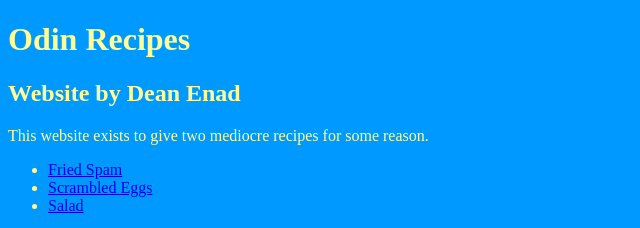
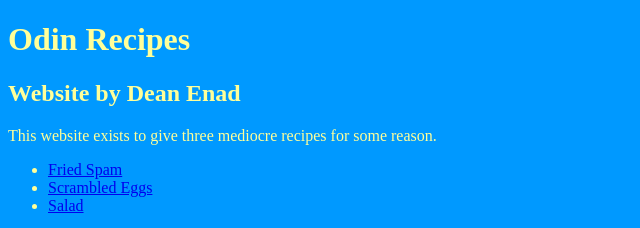
Before and after one commit to denad88/odin-recipes, a plain HTML site: page index.html in a window 1280 px wide. Shown: the top 228 px of the page, 0-640 px from the left. Drawn offline with Linux system fonts and the light colour scheme.

Commit message:
Correct text
Corrected a word in index.html.

```diff
--- a/index.html
+++ b/index.html
@@ -9,7 +9,7 @@
 <body>
 <h1>Odin Recipes</h1>
 <h2>Website by Dean Enad</h2>
-<p>This website exists to give two mediocre recipes for some reason.</p>
+<p>This website exists to give three mediocre recipes for some reason.</p>
 <ul>
   <li><a href="recipes/justSpam.html">Fried Spam</a></li>
   <li><a href="recipes/scrambledEggs.html">Scrambled Eggs</a></li>
```
